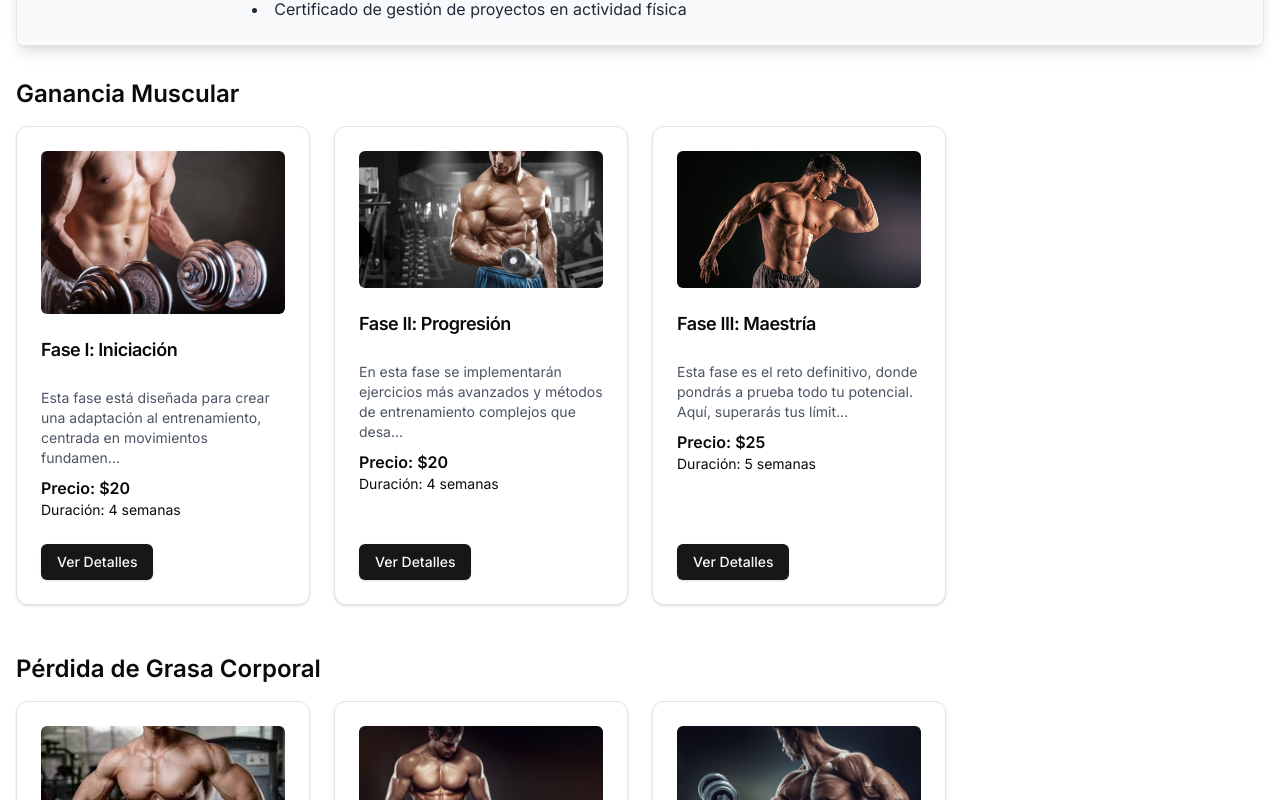
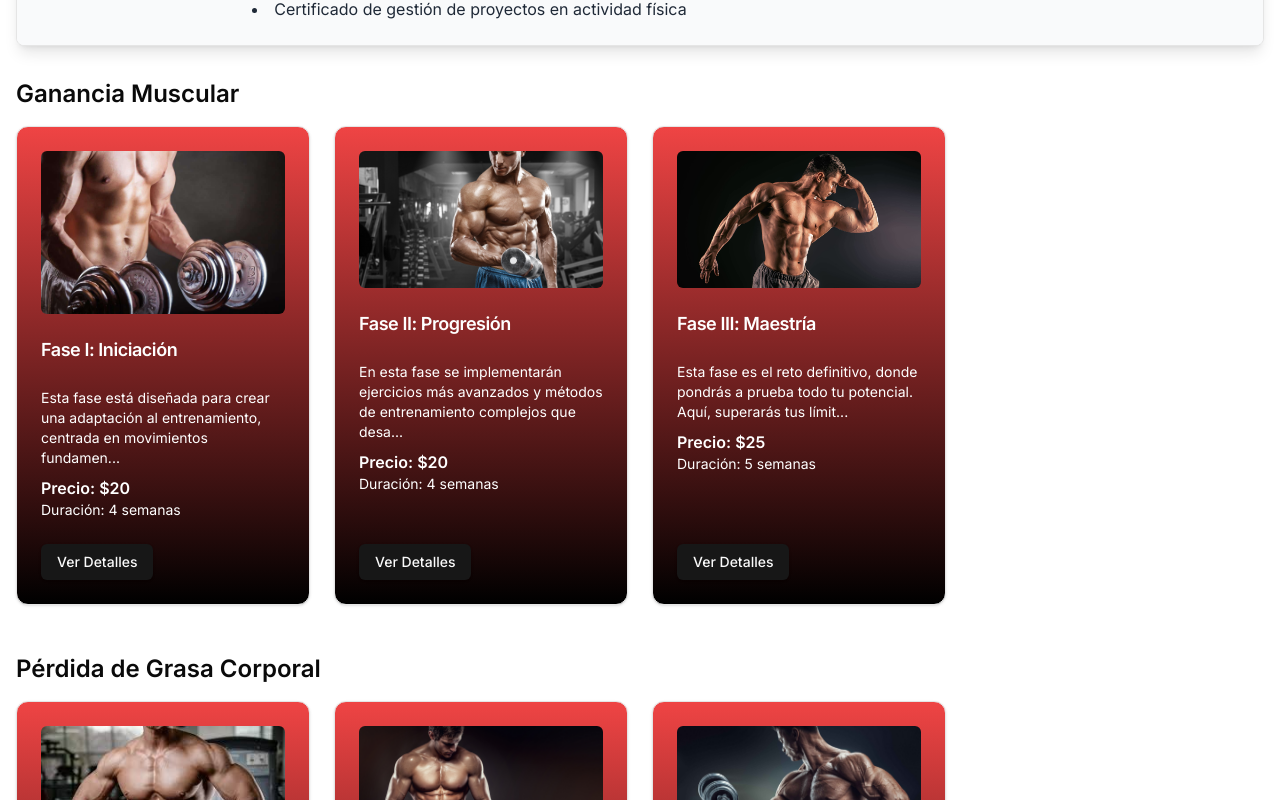
Before and after one commit to pipeaalzamora/Personal-trainer, a Next.js app: page / in a window 1280 px wide. Shown: the part 760-1560 px from the top of the page. Built offline with nearby package versions, Linux system fonts and the light colour scheme.

Commit message:
ui card bg-gradient

```diff
--- a/app/page.tsx
+++ b/app/page.tsx
@@ -21,8 +21,8 @@ export default function Home() {
               .filter((course) => course.category === category)
               .slice(0, 4)
               .map((course) => (
-                <Card key={course.id} className="flex flex-col">
-                  <CardHeader>
+                <Card key={course.id} className="flex flex-col bg-gradient-to-b from-red-500 to-black">
+                  <CardHeader className=" text-white">
                     <Image
                       src={typeof course.image === 'string' ? course.image : course.image.src}
                       alt={course.title}
@@ -30,14 +30,14 @@ export default function Home() {
                       height={500}
                       className="w-full h-50 object-cover mb-4 rounded-md"
                     />
-                    <CardTitle className="text-lg">{course.title}</CardTitle>
+                    <CardTitle className="text-lg text-white">{course.title}</CardTitle>
                   </CardHeader>
                   <CardContent>
-                    <p className="text-sm text-gray-600 mb-2">{course.description.substring(0, 100) + '...'}</p>
-                    <p className="font-semibold">Precio: ${course.price}</p>
-                    <p className="text-sm">Duración: {course.duration}</p>
+                    <p className="text-sm  mb-2 text-white">{course.description.substring(0, 100) + '...'}</p>
+                    <p className="font-semibold text-white">Precio: ${course.price}</p>
+                    <p className="text-sm text-white">Duración: {course.duration}</p>
                   </CardContent>
-                  <CardFooter className="mt-auto">
+                  <CardFooter className="mt-auto ">
                     <Link href={`/course/${course.id}`} passHref>
                       <Button className="w-full">Ver Detalles</Button>
                     </Link>
```
